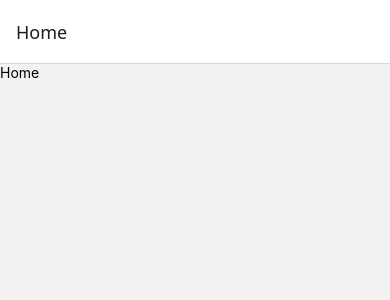
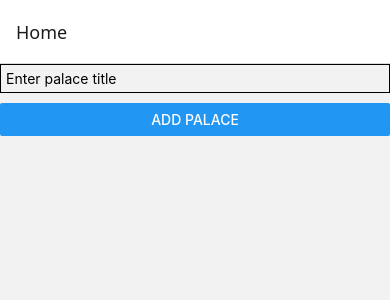
Before and after one commit to oliwiawaszczuk/praMory, a React Native app in the folder frontend/: screen /Home in a window 390 px wide. Shown: the top 300 px of the page. Built offline with nearby package versions, Linux system fonts and the light colour scheme.

Commit message:
init zustand and types Palace and Dungeon

```diff
--- a/frontend/App.tsx
+++ b/frontend/App.tsx
@@ -6,7 +6,7 @@ import HomeScreen from "./screens/Home";
 const Stack = createNativeStackNavigator();
 
 const linking = {
-    prefix: ["pra://"],
+    prefixes: ["pra://"],
     config: {
         screens: {
             Home: 'home',
--- a/frontend/package.json
+++ b/frontend/package.json
@@ -11,6 +11,7 @@
   },
   "dependencies": {
     "@expo/metro-runtime": "~4.0.0",
+    "@react-native-async-storage/async-storage": "^2.1.0",
     "@react-navigation/native-stack": "^7.2.0",
     "expo": "~52.0.19",
     "expo-status-bar": "~2.0.0",
@@ -19,11 +20,13 @@
     "react-native": "0.76.5",
     "react-native-gesture-handler": "~2.20.2",
     "react-native-get-random-values": "~1.11.0",
+    "react-native-mmkv": "^3.2.0",
     "react-native-reanimated": "~3.16.1",
     "react-native-safe-area-context": "4.12.0",
     "react-native-screens": "~4.1.0",
     "react-native-vector-icons": "^10.2.0",
-    "react-native-web": "~0.19.13"
+    "react-native-web": "~0.19.13",
+    "zustand": "^5.0.2"
   },
   "devDependencies": {
     "@babel/core": "^7.20.0",
--- a/frontend/screens/Home.tsx
+++ b/frontend/screens/Home.tsx
@@ -1,10 +1,36 @@
-import React from "react";
-import {Text} from "react-native";
+import React, {useEffect, useState} from "react";
+import {Button, TextInput, FlatList, View, Text} from "react-native";
+import {storage} from "../store/storage";
 
 export default function HomeScreen() {
+    const addPalace = storage((state) => state.addPalace);
+    const palaces = storage((state) => state.palaces);
+    const [newTitle, setNewTitle] = useState('');
+
+    const handleAddPalace = () => {
+        addPalace({id: 1, title: newTitle});
+        setNewTitle('');
+    };
+
     return (
         <>
-            <Text>Home</Text>
+            <TextInput
+                placeholder="Enter palace title"
+                value={newTitle}
+                onChangeText={setNewTitle}
+                style={{borderWidth: 1, marginBottom: 10, padding: 5}}
+            />
+            <Button title="Add Palace" onPress={handleAddPalace}/>
+
+            <FlatList
+                data={palaces}
+                keyExtractor={(_, index) => index.toString()}
+                renderItem={({item, index}) => (
+                    <View>
+                        <Text>{item.title}</Text>
+                    </View>
+                )}
+            />
         </>
     )
 }
--- /dev/null
+++ b/frontend/store/storage.ts
@@ -0,0 +1,29 @@
+import {create} from 'zustand';
+import {createJSONStorage, persist} from 'zustand/middleware';
+import AsyncStorage from '@react-native-async-storage/async-storage';
+import {Palace} from '../types/Palace';
+
+interface StorageInterface {
+    palaces: Palace[];
+    addPalace: (palace: Palace) => void;
+}
+
+export const storage = create<StorageInterface>()(
+    persist(
+        (set) => ({
+            palaces: [],
+            addPalace: (newPalace: Palace) => {
+                set((state) => ({
+                    palaces: [...state.palaces, newPalace],
+                }));
+            },
+        }),
+        {
+            name: 'app-storage',
+            storage: createJSONStorage(() => AsyncStorage),
+            onRehydrateStorage: () => {
+                console.log('Storage has been rehydrated');
+            },
+        }
+    )
+);
--- /dev/null
+++ b/frontend/types/Dungeon.ts
@@ -0,0 +1,3 @@
+export type Dungeon = {
+
+}
--- /dev/null
+++ b/frontend/types/Palace.ts
@@ -0,0 +1,4 @@
+export type Palace = {
+    id: number,
+    title: string,
+}
```
Also changed, not shown: 1 other file (tests, documents, lock files or other folders).
